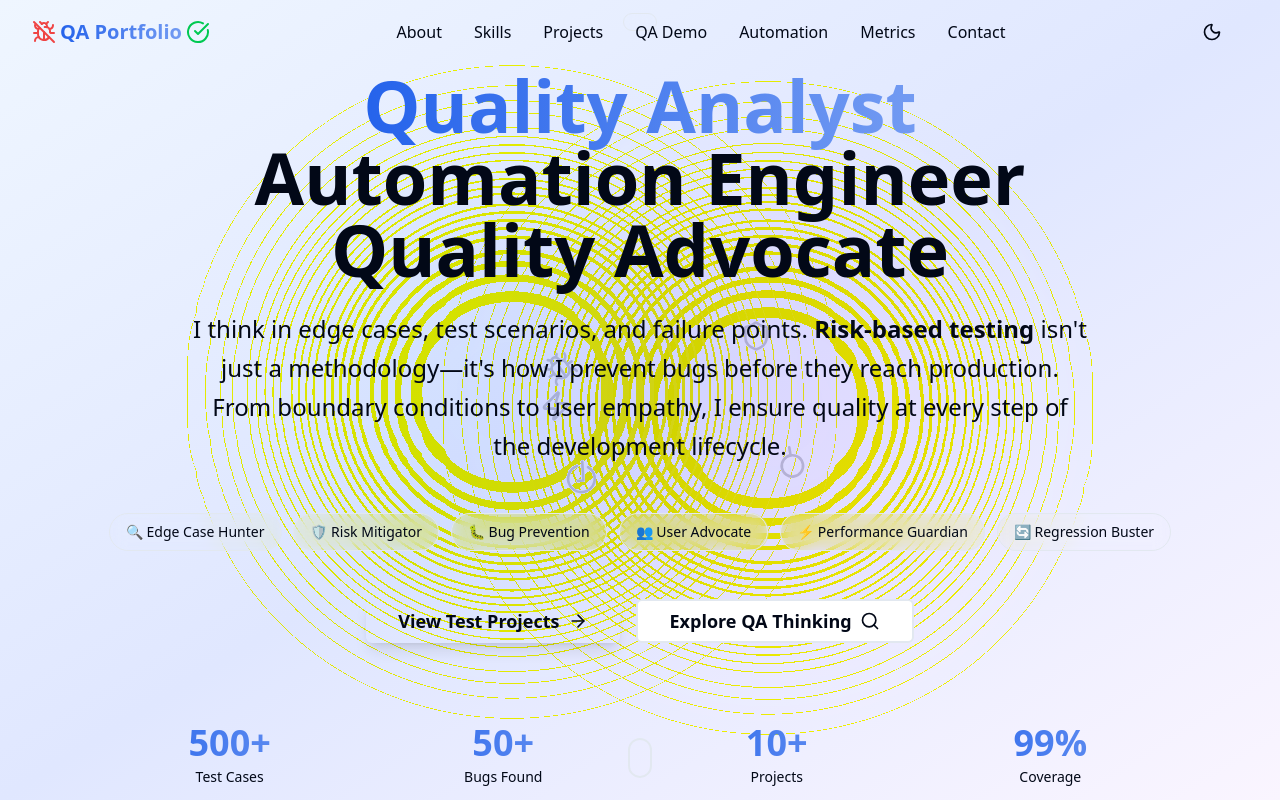
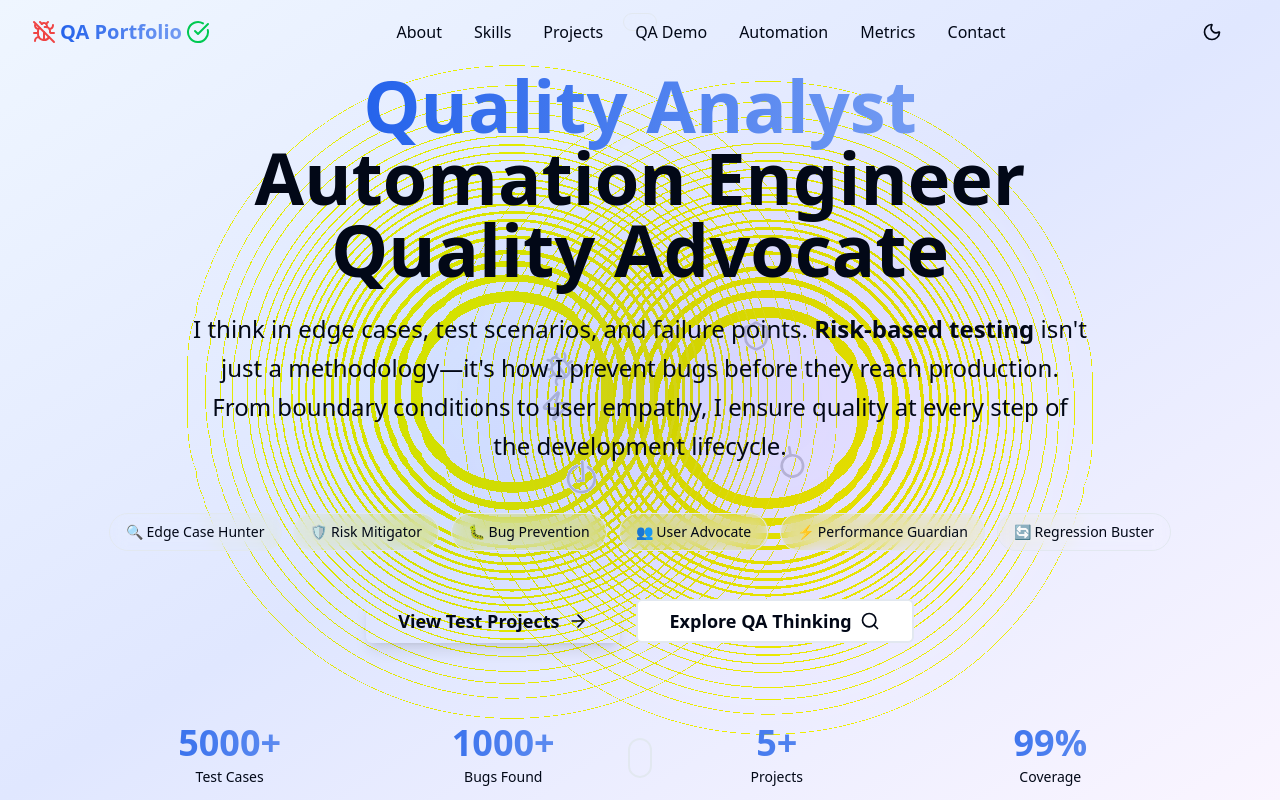
Before and after one commit to rs029/My-Portfolio, a Next.js app: page / in a window 1280 px wide. Shown: the top 800 px of the page. Built offline with nearby package versions, Linux system fonts and the light colour scheme.

Commit message:
Updated Stats Bar

```diff
--- a/src/components/sections/Hero.tsx
+++ b/src/components/sections/Hero.tsx
@@ -195,9 +195,9 @@ export function Hero() {
           variants={itemVariants}
         >
           {[
-            { number: "500+", label: "Test Cases" },
-            { number: "50+", label: "Bugs Found" },
-            { number: "10+", label: "Projects" },
+            { number: "5000+", label: "Test Cases" },
+            { number: "1000+", label: "Bugs Found" },
+            { number: "5+", label: "Projects" },
             { number: "99%", label: "Coverage" },
           ].map((stat, index) => (
             <motion.div
```
